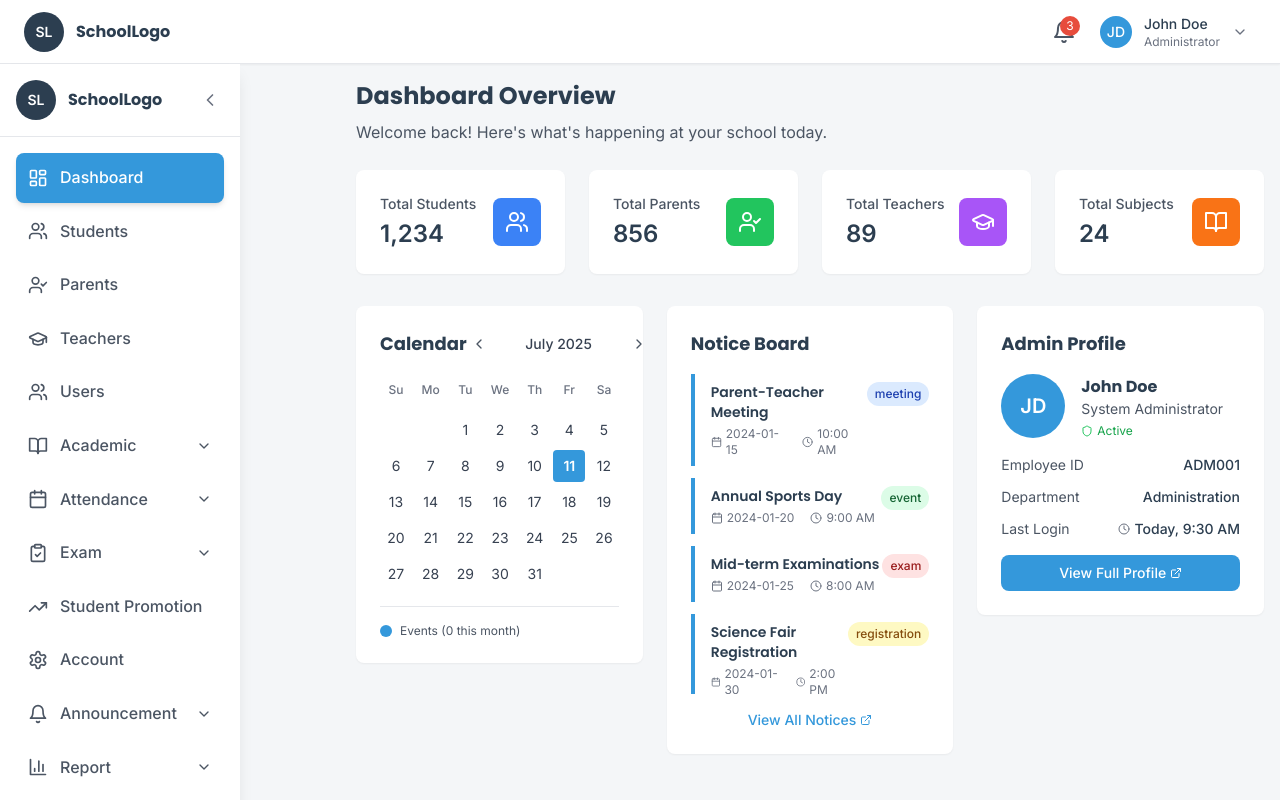
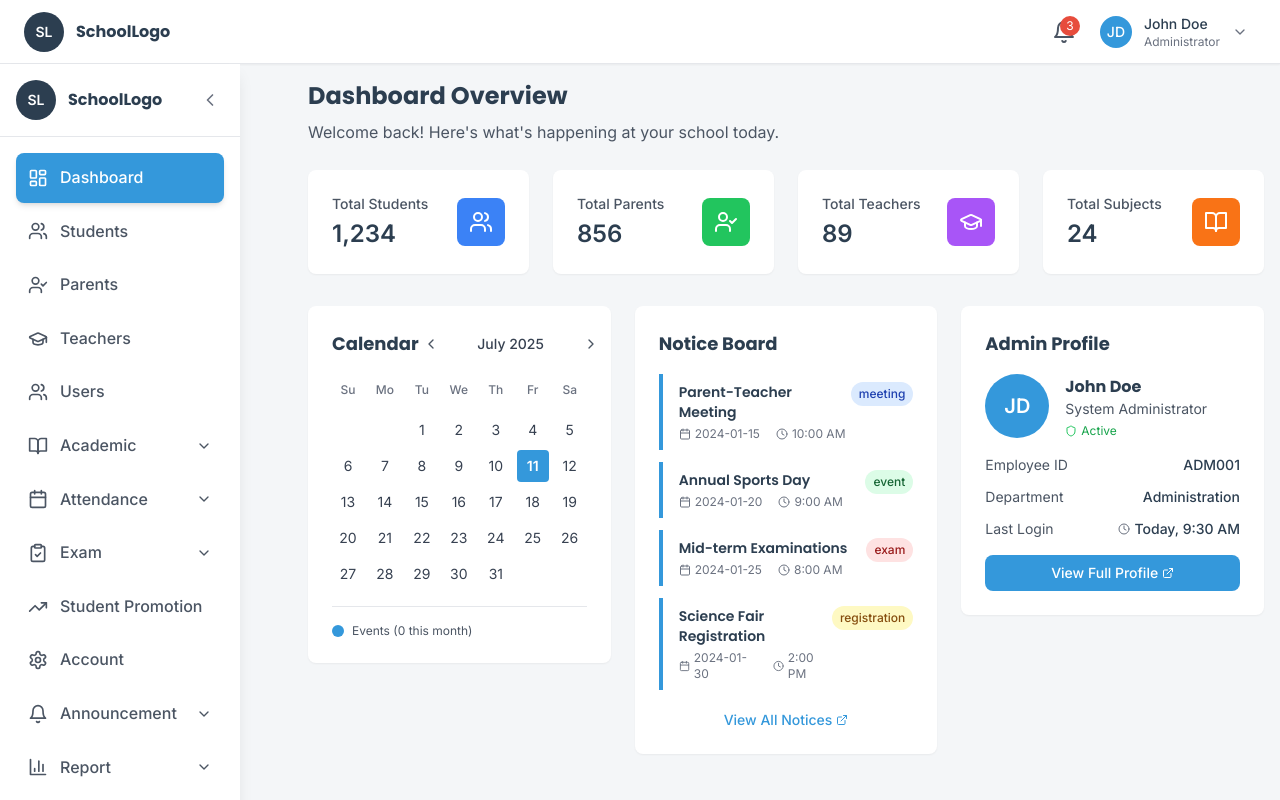
Before and after one commit to MykelCipher/sms_dashboard, a React (Vite) app: page / in a window 1280 px wide. Shown: the top 800 px of the page. Built offline with nearby package versions, Linux system fonts and the light colour scheme.

Commit message:
Reduce sidebar spacing to 0.5 inch

```diff
--- a/src/index.css
+++ b/src/index.css
@@ -20,5 +20,5 @@ h1, h2, h3, h4, h5, h6 {
 }
 
 .sidebar-spacing {
-  margin-left: 1in;
+  margin-left: 0.5in;
 }
```
